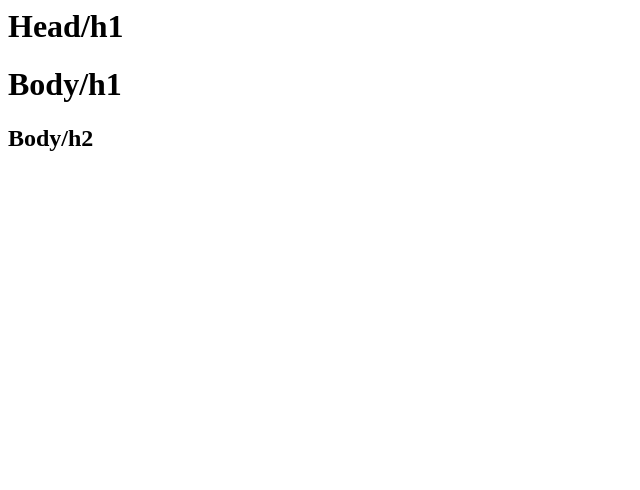
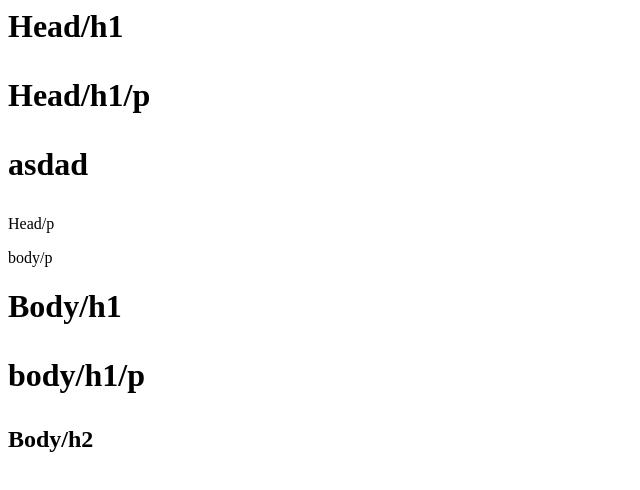
Before and after one commit to theanarch/JavaScript1, a plain HTML site: page index.html in a window 1280 px wide. Shown: the whole page, without its empty margins (0-640 px from the left). Drawn offline with Linux system fonts and the light colour scheme.

Commit message:
Third commit

```diff
--- a/index.html
+++ b/index.html
@@ -2,11 +2,17 @@
 
     <head>
         <title>Gym</title>
-        <h1>Head/h1</h1>
+        <h1>Head/h1
+            <p>Head/h1/p</p>
+            <p>asdad</p>
+        </h1>
+        <p>Head/p</p>
     </head>
 
     <body>
+        <p>body/p</p>
         <h1>Body/h1<h1>
+            <p>body/h1/p</p>
         <h2>Body/h2</h2>
     </body>
 </html>
```
